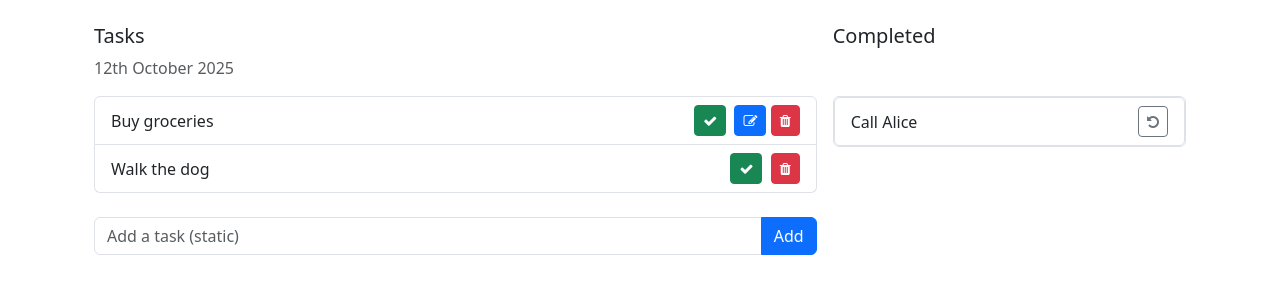
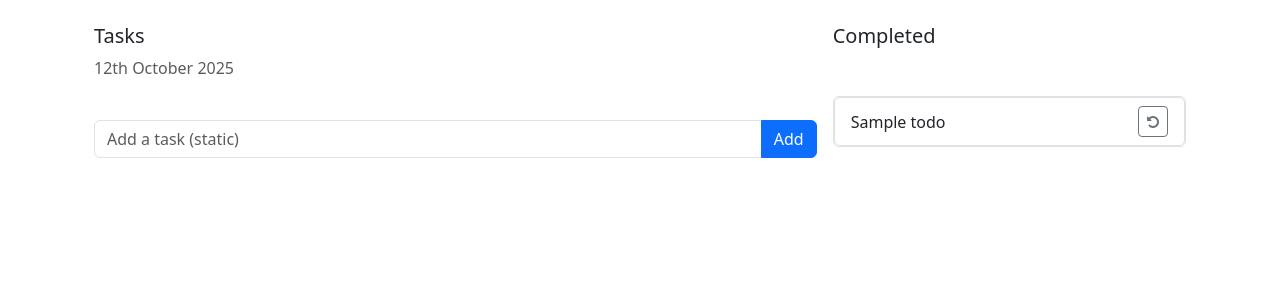
Before and after one commit to MostasirMahim/django-todo-app, a Django app: page / in a window 1280 px wide. Shown: the top 300 px of the page. Run offline with Django 5.2, Linux system fonts and the light colour scheme; tables that the repository leaves empty hold one stand-in row (values such as "Sample post").

Commit message:
L1: data get and pass to front.

```diff
--- a/templates/home.html
+++ b/templates/home.html
@@ -19,8 +19,9 @@
     <p class="text-muted">12th October 2025</p>
 
     <div class="task-list list-group">
+        {% for task in incomplete_task %}
       <div class="list-group-item d-flex justify-content-between align-items-center">
-        Buy groceries
+        {{ task.title }}
         <div>
           <button class="btn btn-sm btn-success me-1"><i class="fa fa-check"></i></button>
           <button class="btn btn-sm btn-primary"><i class="fa fa-edit"></i></button>
@@ -28,13 +29,7 @@
 
         </div>
       </div>
-      <div class="list-group-item d-flex justify-content-between align-items-center">
-        Walk the dog
-        <div>
-          <button class="btn btn-sm btn-success me-1"><i class="fa fa-check"></i></button>
-          <button class="btn btn-sm btn-danger"><i class="fa fa-trash"></i></button>
-        </div>
-      </div>
+        {% endfor %}
     </div>
 
     <div class="input-area my-4">
@@ -47,12 +42,17 @@
 
   <div class="col-md-4">
     <h5>Completed</h5>
+
     <div class="list-group my-5 border">
+    {% for task in completed_task %}
       <div class="list-group-item d-flex justify-content-between align-items-center">
-        Call Alice
+        {{ task.title }}
         <button class="btn btn-sm btn-outline-secondary"><i class="fa fa-undo"></i></button>
       </div>
+    {% endfor %}
     </div>
+
+
   </div>
 </div>
 </body>
--- a/todo_main/views.py
+++ b/todo_main/views.py
@@ -1,5 +1,12 @@
 
 from django.shortcuts import render
-
+from todo.models import Todo
 def home(request):
-    return render(request, 'home.html')
+    incomplete_task = Todo.objects.filter(is_completed=False)
+    completed_task = Todo.objects.filter(is_completed=True)
+    print(incomplete_task)
+    context = {
+        'incomplete_task': incomplete_task,
+        'completed_task': completed_task
+    }
+    return render(request, 'home.html', context)
```
